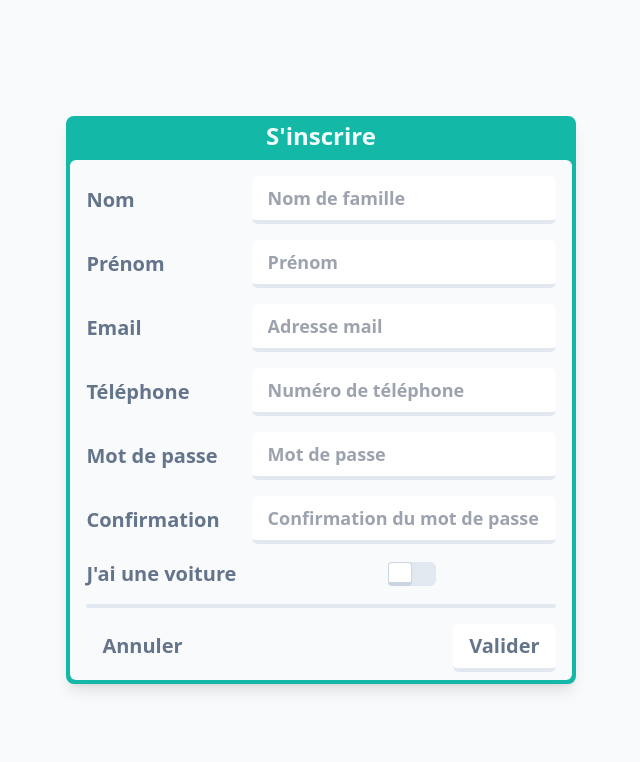
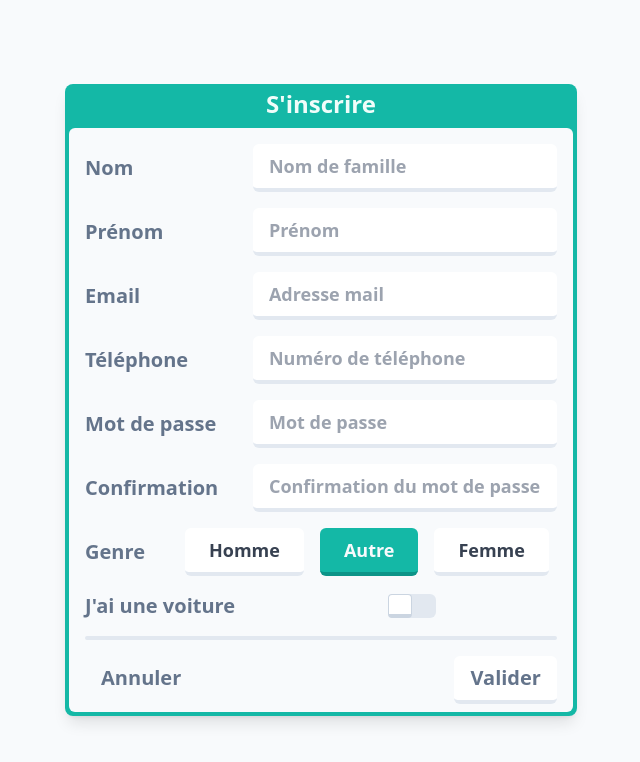
Before and after one commit to ActxLeToucan/carshare, a Vue app in the folder src/frontend/: page /register in a window 1280 px wide. Shown: the top 762 px of the page, without its empty margins (319-959 px from the left). Built offline with nearby package versions, Linux system fonts and the light colour scheme.

Commit message:
Fixed switch not selectable and added multichoice input

```diff
--- /dev/null
+++ b/src/frontend/src/components/inputs/InputChoice.vue
@@ -0,0 +1,87 @@
+<template>
+    <div class="flex h-fit w-full justify-between md:space-x-8 items-center my-2">
+        <label class="flex text-xl text-slate-500 font-bold whitespace-nowrap text-ellipsis w-fit">
+            {{ label }}
+        </label>
+        <div class="flex h-fit rounded-md text-gray-700 font-bold text-lg whitespace-nowrap text-ellipsis hover:border-slate-300 transition-all focus:outline outline-transparent">
+            <button
+                v-for="el in this.elements"
+                :class="el.selected? ' text-slate-50 bg-teal-500 hover:bg-teal-600 border-teal-600 hover:border-teal-700 ' : ' bg-white hover:bg-slate-100 border-slate-200 hover:border-slate-300 '"
+                :key="el.value"
+                v-on:click="this.setSelected(el.value)"
+                class="flex h-fit border-b-4 rounded-md px-4 py-2 text-gray-700 font-bold text-lg whitespace-nowrap text-ellipsis transition-all mx-2 cursor-pointer">
+                <p class="text-lg text-center font-semibold px-2 mx-auto"> {{ el.label }} </p>
+            </button>
+        </div>
+        <input ref="input" :name="name" type="text" class="hidden">
+    </div>
+</template>
+
+<script>
+
+function setup(obj) {
+    obj.inputEl = null;
+
+    obj.setSelected = (el) => {
+        if (obj.onchange) {
+            obj.onchange(el);
+        }
+        if (obj.inputEl != null) {
+            obj.inputEl.value = el;
+        }
+        obj.elements.forEach(item => {
+            item.selected = item.value === el;
+        });
+        obj.$forceUpdate();
+    };
+
+    obj.elements = [];
+    for (let i = 0; i < obj.list.length; i++) {
+        const el = obj.list[i];
+        obj.elements.push({
+            label: el.label,
+            value: el.value,
+            selected: el.value === obj.value || el.selected
+        });
+    }
+}
+
+export default {
+    name: 'Choice',
+    data() {
+        setup(this);
+        return {};
+    },
+    components: {},
+    methods: {},
+    props: {
+        label: {
+            type: String,
+            default: "",
+            required: false
+        },
+        value: {
+            type: String,
+            default: "",
+            required: false
+        },
+        list: {
+            type: Array,
+            default: [],
+            required: true
+        },
+        onchange: {
+            type: Function,
+            required: false
+        },
+        name: {
+            type: String,
+            default: "",
+            required: false
+        }
+    },
+    mounted() {
+        this.inputEl = this.$refs["input"];
+    }
+}
+</script>
--- a/src/frontend/src/components/inputs/InputSwitch.vue
+++ b/src/frontend/src/components/inputs/InputSwitch.vue
@@ -4,9 +4,9 @@
             {{ label }}
         </label>
         <div class="flex grow h-fit justify-center items-center">
-            <div ref="switch" class="flex rounded-md bg-slate-200 w-12 h-fit cursor-pointer transition-all">
+            <button ref="switch" class="flex rounded-md bg-slate-200 w-12 h-fit cursor-pointer transition-all">
                 <div class="flex bg-white rounded h-6 w-6 translate-x-0 transition-all border border-b-4 border-slate-300"></div>
-            </div>
+            </button>
         </div>
         <input ref="checkbox" type="checkbox" :name="name" class="hidden">
     </div>
--- a/src/frontend/src/views/Register.vue
+++ b/src/frontend/src/views/Register.vue
@@ -9,6 +9,7 @@
                 <input-text   name="phone"            label="Téléphone"    placeholder="Numéro de téléphone"          type="tel"      ></input-text>
                 <input-text   name="password"         label="Mot de passe" placeholder="Mot de passe"                 type="password" ></input-text>
                 <input-text   name="password-confirm" label="Confirmation" placeholder="Confirmation du mot de passe" type="password" ></input-text>
+                <input-choice name="gender"           label="Genre"        :list="genres"                                             ></input-choice>
                 <input-switch name="is-driver"        label="J'ai une voiture"                                        value="false"   ></input-switch>
             </modal>
         </div>
@@ -16,10 +17,11 @@
 </template>
 
 <script>
-import Topbar from "../components/topbar/Topbar.vue";
-import Modal from "../components/cards/Modal.vue";
-import InputText from "../components/inputs/InputText.vue";
-import InputSwitch from "../components/inputs/InputSwitch.vue";
+import Topbar from '../components/topbar/Topbar.vue';
+import Modal from '../components/cards/Modal.vue';
+import InputText from '../components/inputs/InputText.vue';
+import InputSwitch from '../components/inputs/InputSwitch.vue';
+import InputChoice from '../components/inputs/InputChoice.vue';
 import { Log } from '../scripts/Logs';
 import User from '../scripts/User';
 
@@ -27,6 +29,12 @@ function isPhoneNumber(val) {
     if (!val) return false;
     return val.replace(/(\.|\s|-)/g, "").trim().match(/^((00[0-9]{2})?0[0-9][0-9]{8}|\+[0-9]{11,12})$/) != null;
 }
+
+const genres = [
+    {value: "M", label: "Homme"},
+    {value: "O", label: "Autre", selected: true},
+    {value: "F", label: "Femme"},
+];
 
 const field_checks = [
     {field: "firstname",        check: (value) => value.length > 0, error: "Veuillez renseignez votre nom."},
@@ -84,7 +92,8 @@ export default {
         Topbar,
         Modal,
         InputText,
-        InputSwitch
+        InputSwitch,
+        InputChoice
     },
     name: 'Register',
     methods: {
@@ -92,7 +101,7 @@ export default {
         onValidate
     },
     data() {
-        return { User }
+        return { User, genres }
     }
 }
 </script>
```
